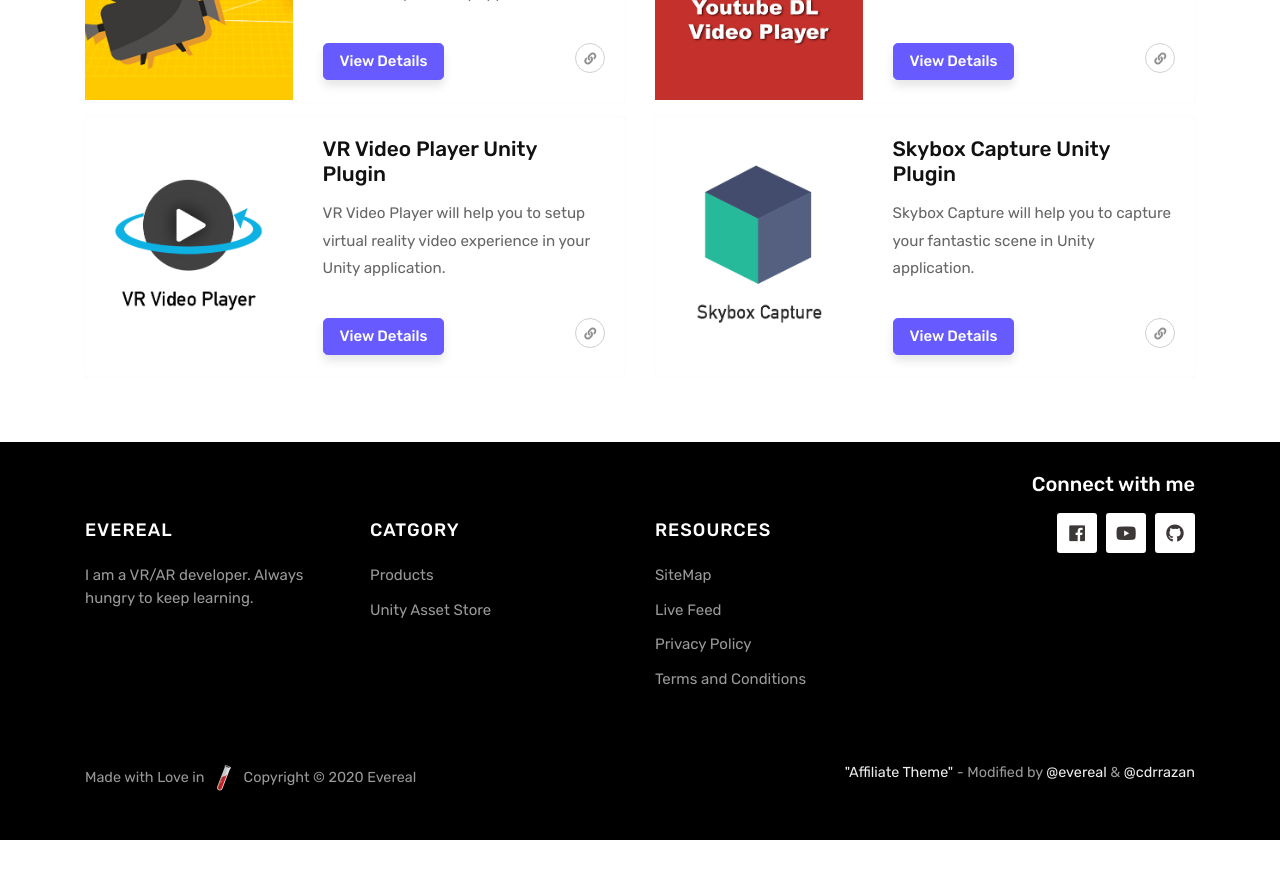
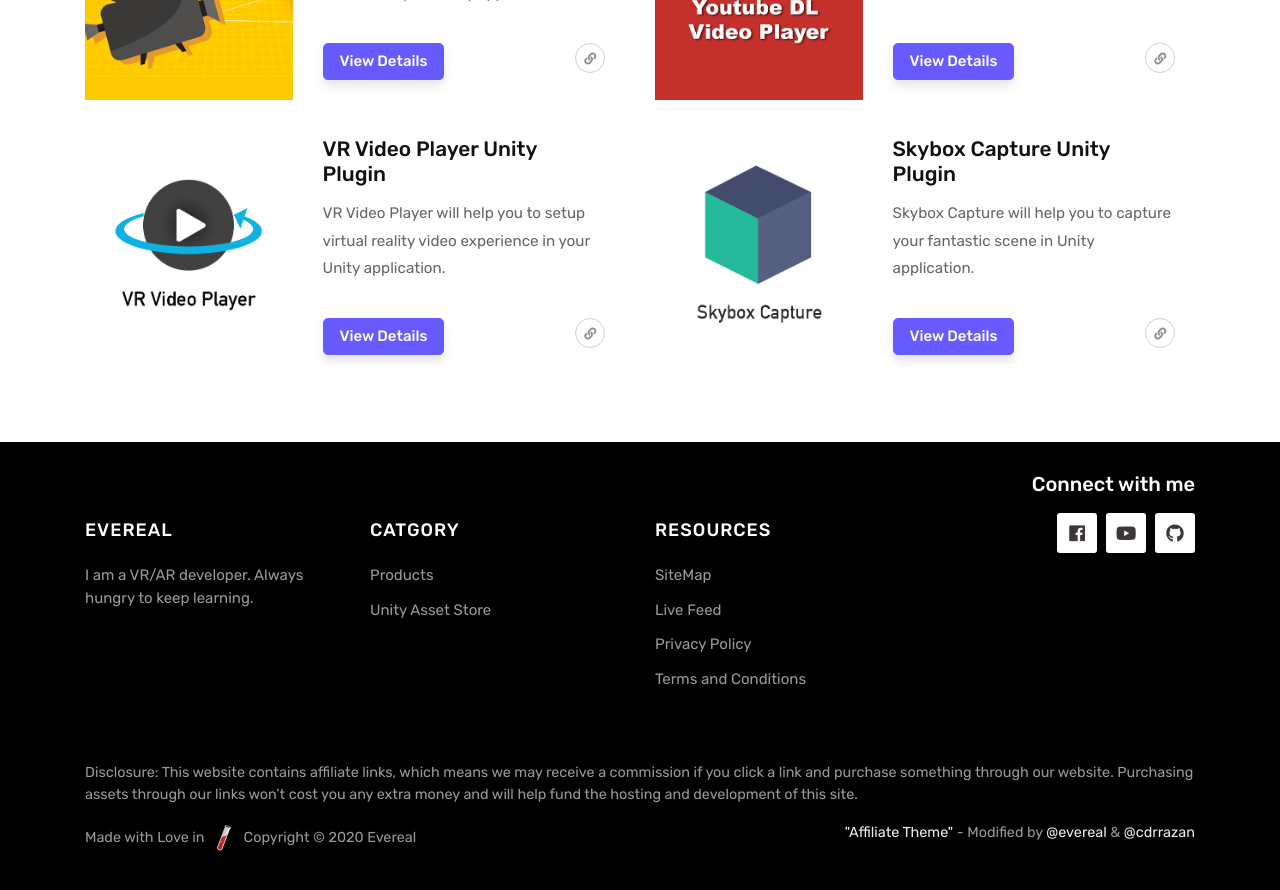
Before and after one commit to evereal/evereal-homepage, a Jekyll site: the page built from index.html, in a window 1280 px wide and 900 px high, scrolled down 750 px. Shown: the top 890 px of the window. Built offline with Jekyll 4.4.1, drawn with Linux system fonts in a browser that asks for light colours; nearby versions of some CDN libraries; the list of posts is cut into pages by our own code; before the commit the page ends 1590 px from its top, so only the background shows below that.

Commit message:
Affiliate disclosure

```diff
--- a/_layouts/default.html
+++ b/_layouts/default.html
@@ -158,6 +158,8 @@
             </div>
 
             <div class="copyright">
+                <p>Disclosure: This website contains affiliate links, which means we may receive a commission if you click a link and purchase something through our website. Purchasing assets through our links won’t cost you any extra money and will help fund the hosting and development of this site.</p>
+                <div class="clearfix"></div>
                 <p class="pull-left">
                 Made with Love in <a href="https://jekyllrb.com" target="_blank"><img src="/assets/images/jekyll.png" width="32px" height="32px" /></a>
                 Copyright  ©  {{ site.time | date: "%Y" }} {{ site.name }}
```
